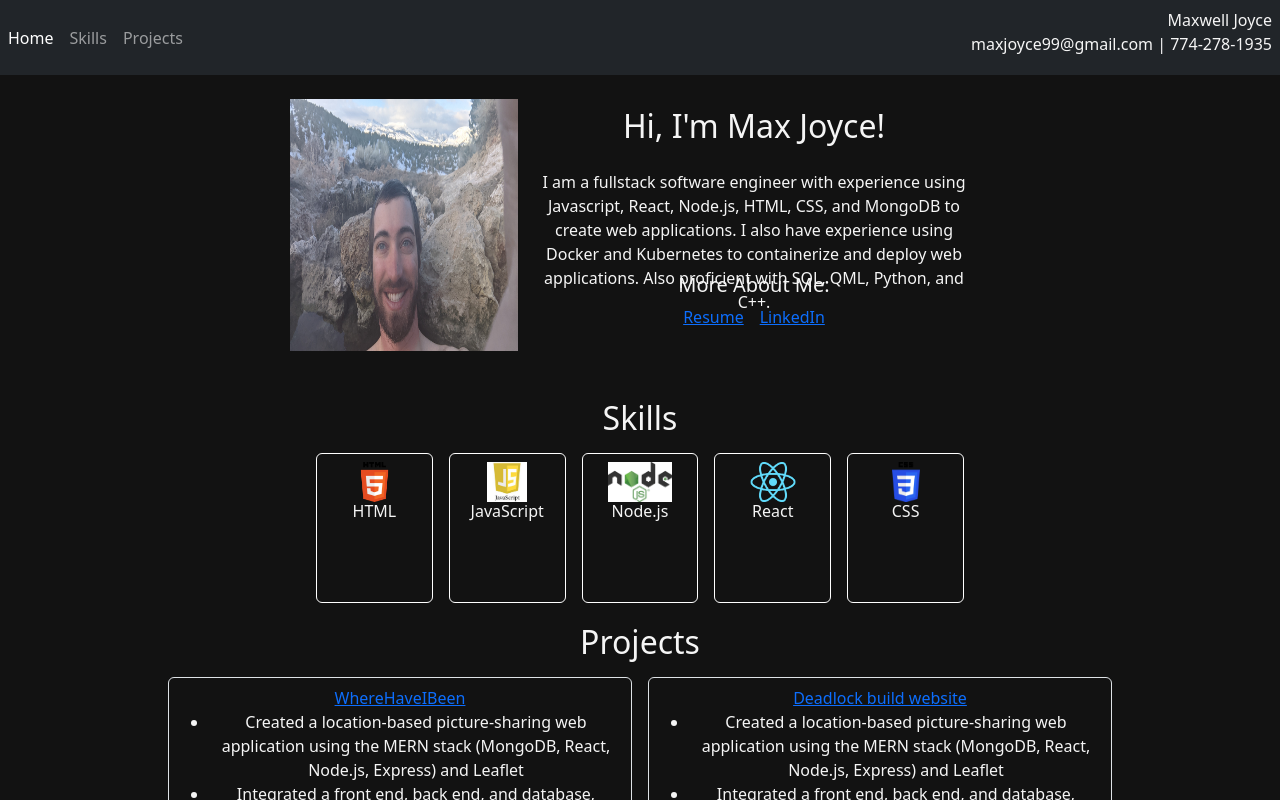
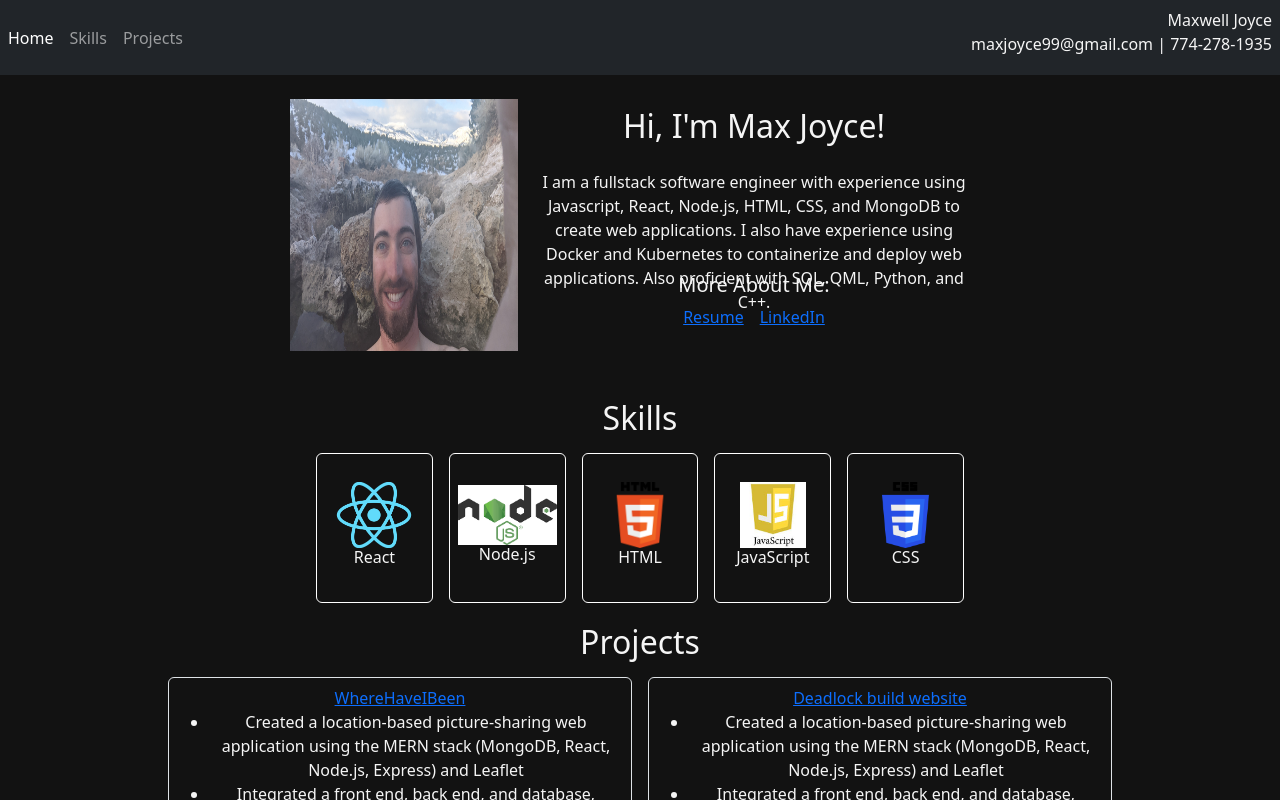
Before and after one commit to maxjoyce99/portfolio, a React (Create React App) app: page / in a window 1280 px wide. Shown: the top 800 px of the page. Built offline with nearby package versions, Linux system fonts and the light colour scheme.

Commit message:
Centered the pictures and text inside the boxes in the skills section

```diff
--- a/src/App.css
+++ b/src/App.css
@@ -4,7 +4,8 @@
 }
 
 .img-fluid{
-  max-height:30%;
+  max-height: 50%;
+  max-width: 50%;
 }
 
 *{
--- a/src/App.js
+++ b/src/App.js
@@ -70,28 +70,29 @@ function App() {
 
       <section id="skills" class="w-50 mx-auto m-4 " style={{ height: '200px' }}>
         <h2>Skills</h2>
-        <div class="row justify-content-xl-between h-75" >
-          <div class="skills_card col border border-white h-100 p-2 m-2 rounded ">
+        <div class="row h-75" >
+
+          <div class="col d-flex flex-column align-items-center justify-content-center border border-white h-100 p-2 m-2 rounded">
+              <img class ="img-fluid" src={react}/>
+              <h6>React</h6>
+          </div>
+
+          <div class="col d-flex flex-column align-items-center justify-content-center border border-white h-100 p-2 m-2 rounded">
+            <img class ="img-fluid" src={node}/>
+            <h6>Node.js</h6>
+          </div>
+
+          <div class="col d-flex flex-column align-items-center justify-content-center border border-white h-100 p-2 m-2 rounded">
             <img class ="img-fluid" src={html5}/>
             <h6>HTML</h6>
           </div>
 
-          <div class="col border border-white h-100 p-2 m-2 rounded ">
+          <div class="col d-flex flex-column align-items-center justify-content-center border border-white h-100 p-2 m-2 rounded">
             <img class ="img-fluid" src={js}/>
             <h6>JavaScript</h6>
           </div>
 
-          <div class="col border border-white h-100 p-2 m-2 rounded ">
-            <img class ="img-fluid" src={node}/>
-            <h6>Node.js</h6>
-          </div>
-
-          <div class="col border border-white h-100 p-2 m-2 rounded ">
-            <img class ="img-fluid" src={react}/>
-            <h6>React</h6>
-          </div>
-
-          <div class="col border border-white h-100 p-2 m-2 rounded ">
+          <div class="col d-flex flex-column align-items-center justify-content-center border border-white h-100 p-2 m-2 rounded">
             <img class ="img-fluid" src={CSS3}/>
             <h6>CSS</h6>
           </div>
```
